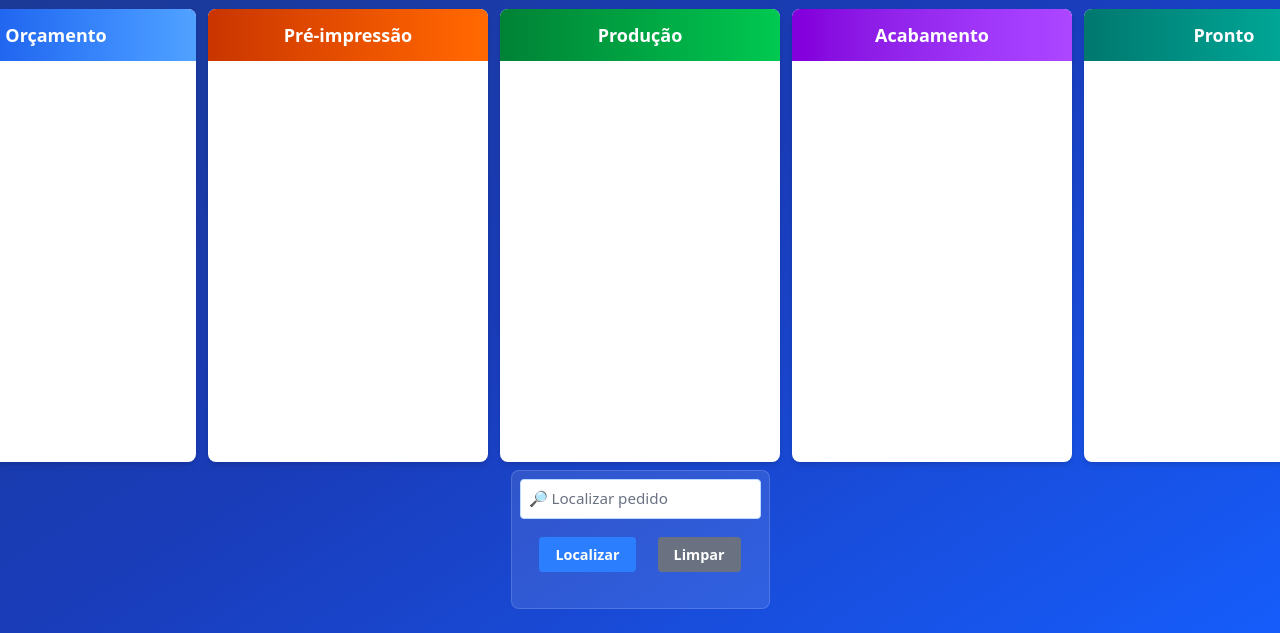
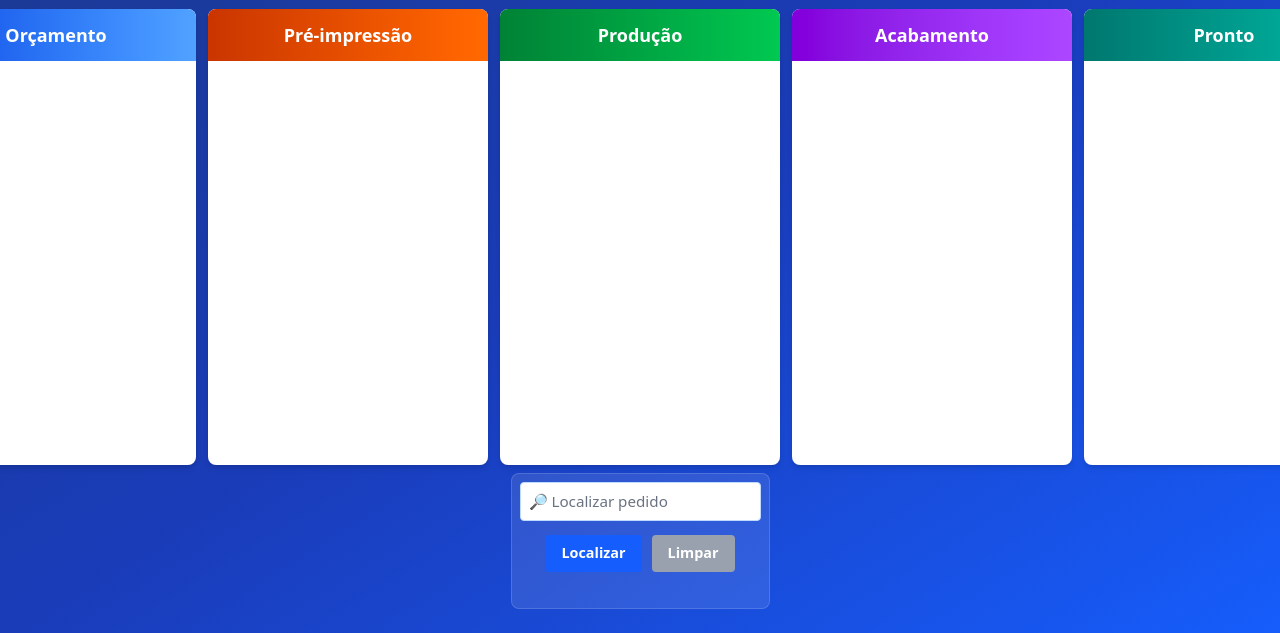
Before and after one commit to rodrigo847/kanban_scrum, a website: page public/index.html in a window 1280 px wide. Shown: the part 167-800 px from the top of the page. Drawn offline with Linux system fonts and the light colour scheme.

```diff
--- a/public/index.html
+++ b/public/index.html
@@ -166,8 +166,8 @@
                     <div class="flex flex-col items-stretch gap-1.5">
                         <input id="searchOrders" type="text" placeholder="🔎 Localizar pedido" class="w-full border border-blue-200 bg-white rounded px-2.5 py-1.5 text-xs sm:text-sm text-gray-800 placeholder:text-gray-500 focus:outline-none focus:border-blue-600 focus:ring-1 focus:ring-blue-300">
                         <div class="search-actions flex flex-row items-center justify-center gap-2.5 mx-2 my-2">
-                            <button onclick="goToFirstFoundCard()" class="p-2 mt-1 mr-1 bg-blue-500 hover:bg-blue-600 text-white rounded text-xs font-semibold transition-colors whitespace-nowrap">Localizar</button>
-                            <button onclick="clearSearch()" class="p-2 mt-1 ml-2 bg-gray-500 hover:bg-gray-600 text-white rounded text-xs font-semibold transition-colors whitespace-nowrap">Limpar</button>
+            <button onclick="goToFirstFoundCard()" class="bg-blue-600 hover:bg-blue-700 text-white font-semibold px-4 py-1.5 rounded transition-colors text-xs sm:text-sm">Localizar</button>
+            <button onclick="clearSearch()" class="bg-gray-400 hover:bg-gray-500 text-white font-semibold px-4 py-1.5 rounded transition-colors text-xs sm:text-sm">Limpar</button>
                         </div>
                     </div>
                     <p id="search-status" class="text-blue-100 text-xs mt-1 min-h-4"></p>
```
